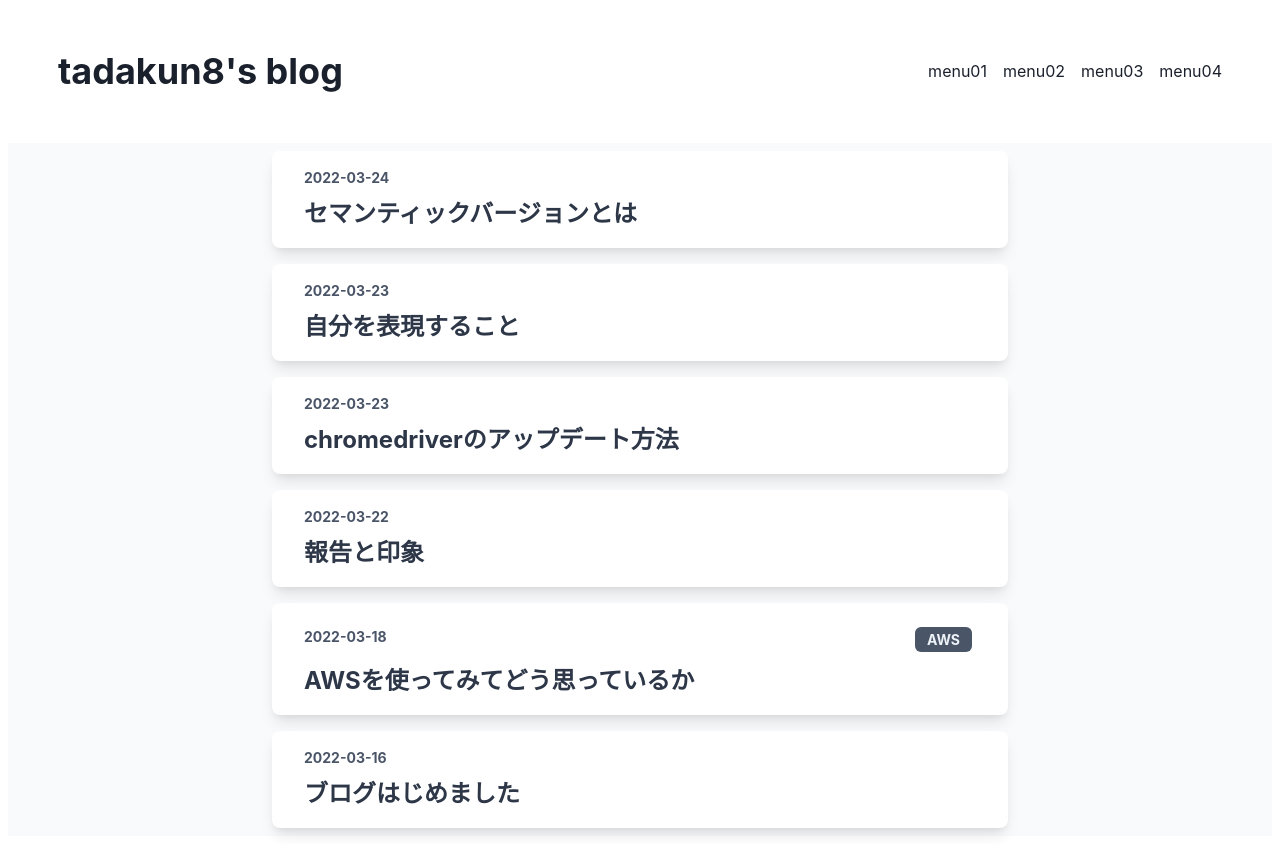
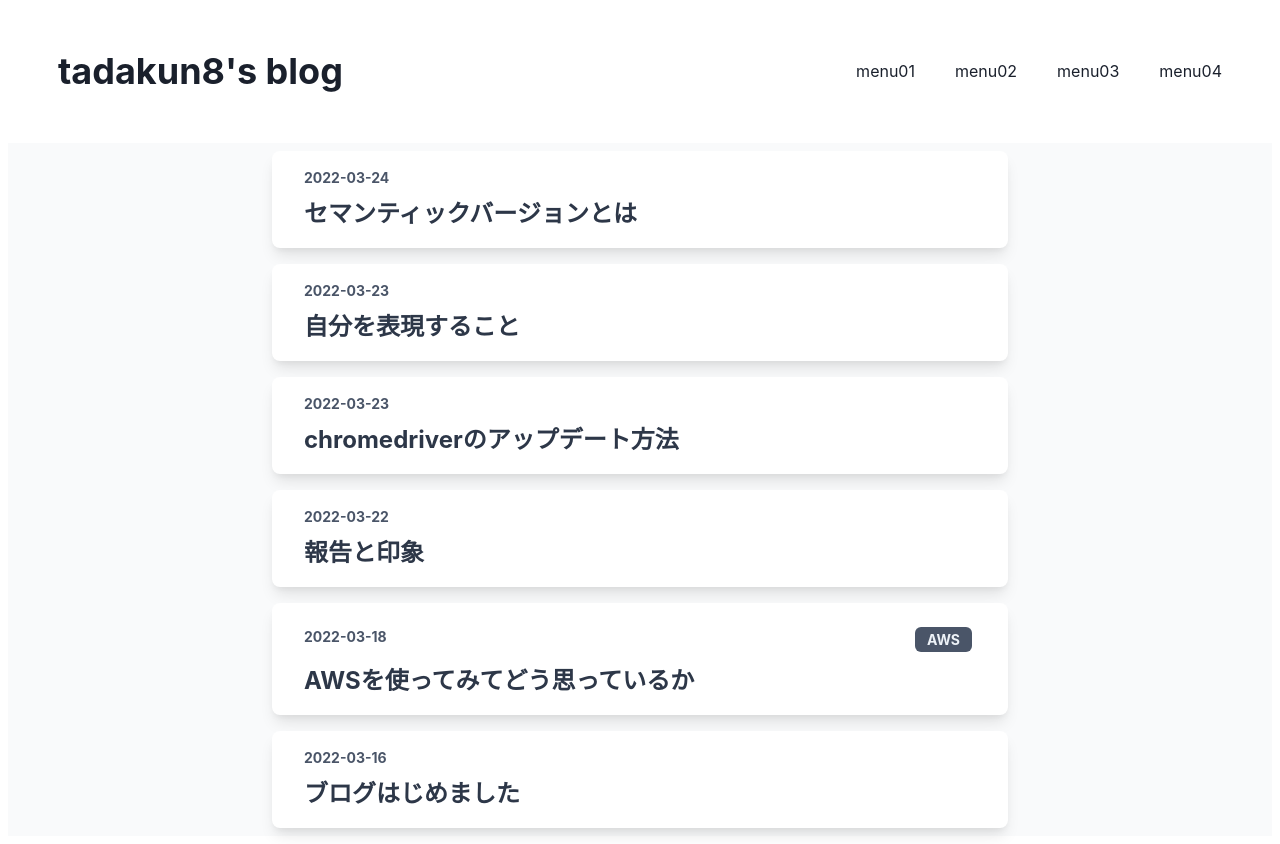
Before and after one commit to tadakun8/my-blog, a Next.js app: page / in a window 1280 px wide. Built offline with nearby package versions, Linux system fonts and the light colour scheme.

Commit message:
refactor: Change header menu space specification method

```diff
--- a/src/components/header.tsx
+++ b/src/components/header.tsx
@@ -4,7 +4,7 @@ import NextLink from "next/link";
 const Header = () => {
   return (
     <Box mx={50} my={5}>
-      <HStack>
+      <HStack spacing={10}>
         <Heading>
           <NextLink href={"/"} passHref>
             <Link textDecoration="none" _hover={{ textDecoration: "none" }} _focus={{ outline: "none" }}>
@@ -14,15 +14,10 @@ const Header = () => {
           </NextLink>
         </Heading>
         <Spacer />
-        <HStack>
-          <Box>menu01</Box>
-          <Spacer />
-          <Box>menu02</Box>
-          <Spacer />
-          <Box>menu03</Box>
-          <Spacer />
-          <Box>menu04</Box>
-        </HStack>
+        <Box>menu01</Box>
+        <Box>menu02</Box>
+        <Box>menu03</Box>
+        <Box>menu04</Box>
       </HStack>
     </Box>
   );
```
